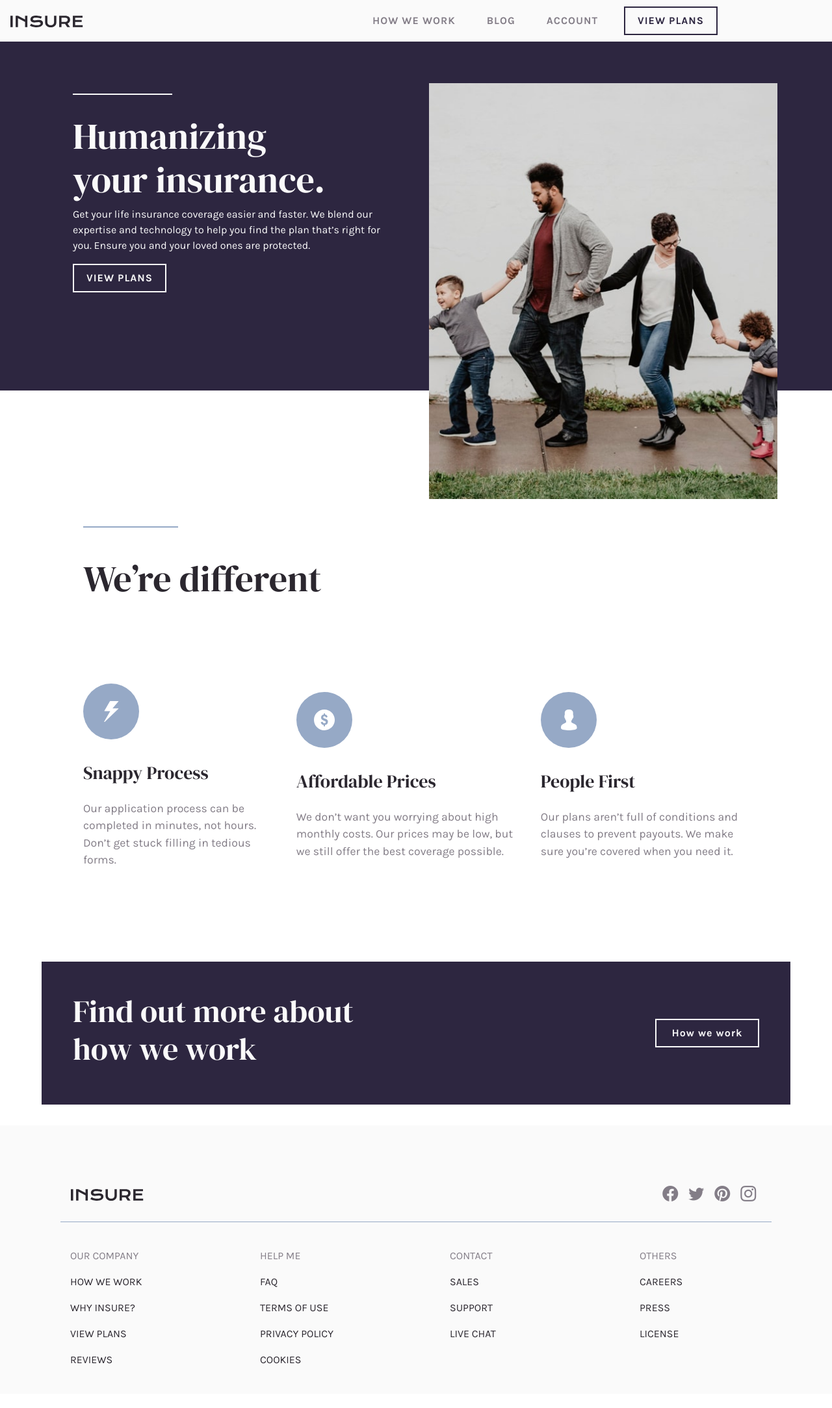
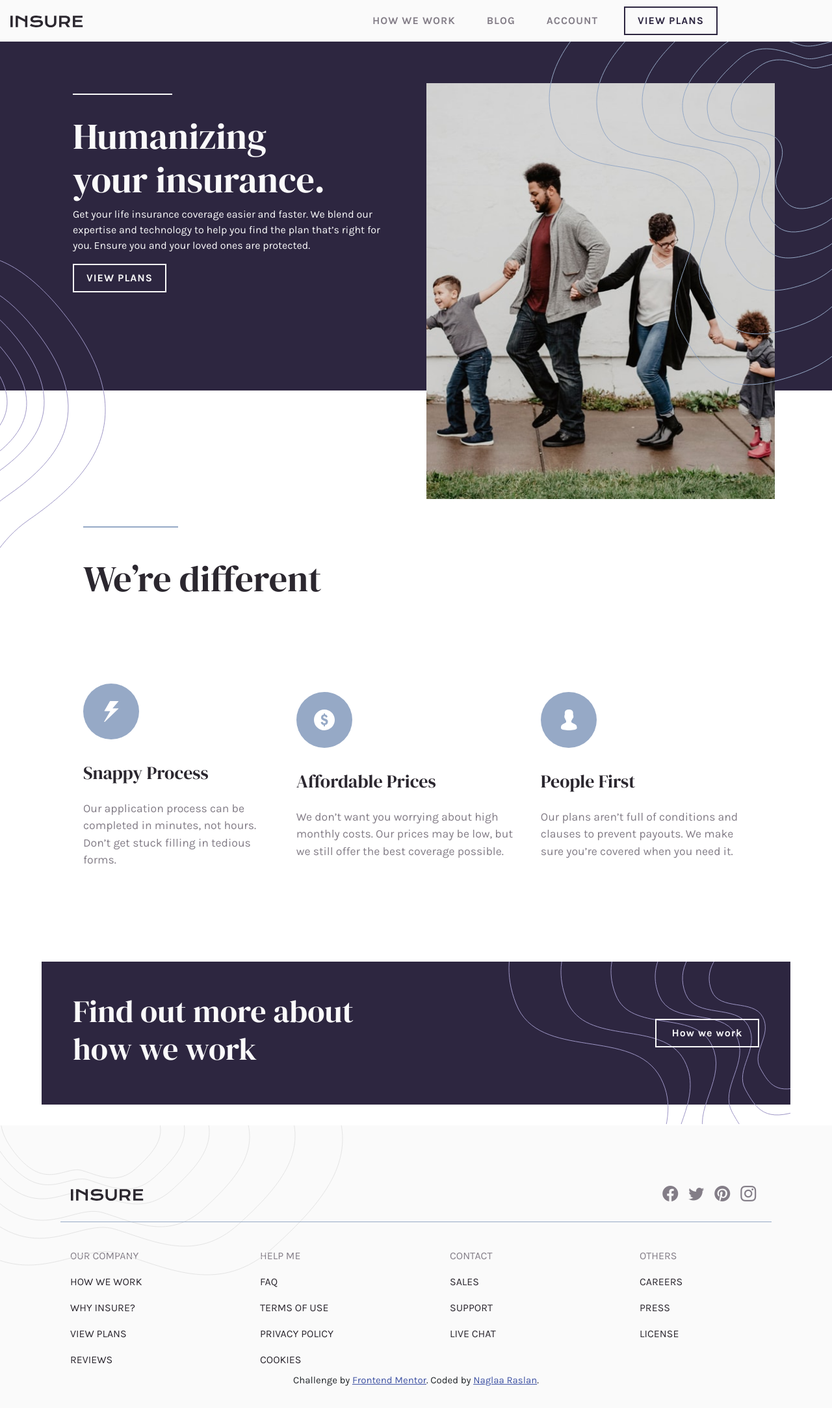
Before and after one commit to codeAndcocoa/Insure-landing-page, a plain HTML site: page index.html in a window 1280 px wide. Shown: the whole page at 65% size. Before the commit the page ends 2145 px from the top, so only its background shows below. Drawn offline with nearby package versions, Linux system fonts and the light colour scheme.

Commit message:
Update index.html

```diff
--- a/index.html
+++ b/index.html
@@ -27,7 +27,7 @@
     <!-- Feel free to remove these styles or customise in your own stylesheet 👍 -->
     <style>
       .attribution {
-        font-size: 11px;
+        font-size: 15px;
         text-align: center;
       }
       .attribution a {
@@ -37,7 +37,7 @@
   </head>
   <body>
     <header class="position-relative">
-      <nav class="navbar navbar-expand-lg p-1">
+      <nav class="navbar navbar-expand-lg p-1 position-relative">
         <div class="container-fluid">
           <a href="#" class="navbar-brand">
             <img src="./images/logo.svg" alt="insure word logo" />
@@ -100,7 +100,7 @@
       </nav>
       <div class="showcase">
         <div
-          class="d-flex flex-column-reverse flex-lg-row align-content-center justify-content-evenly gap-2"
+            class="d-flex flex-column-reverse flex-lg-row align-content-center justify-content-evenly"
           >
              <div class="intro">
                <div
@@ -124,10 +124,18 @@
               </div>
             </div>
             <div class="image">
-            <img src="./images/image-intro-desktop.jpg" alt="" />
+              <img src="./images/image-intro-desktop.jpg" alt="image of family consists of father,mother son and daughter" />
             </div>
           </div>
       </div>
+      <picture class="right-intro-pattern position-absolute">
+        <source media="(max-width:992px )" srcset="./images/bg-pattern-intro-right-mobile.svg">
+        <img src="./images/bg-pattern-intro-right-desktop.svg" alt="pattern">
+      </picture>
+      <picture class="left-intro-pattern position-absolute">
+        <source media="(max-width:992px )" srcset="./images/bg-pattern-intro-left-mobile.svg">
+        <img src="./images/bg-pattern-intro-left-desktop.svg" alt="pattern">
+      </picture>
     </header>
 
     <section id="specifications">
@@ -174,9 +182,9 @@
           </p>
         </div>
       </div>
-      <div class="find-more">
+      <div class="find-more position-relative">
         <div
-          class="d-flex flex-column flex-lg-row align-items-center justify-content-between"
+          class="d-flex flex-column flex-xl-row align-items-center justify-content-between"
         >
           <div class="para flex-fill">
             <h1 class="text-center text-lg-start">
@@ -184,15 +192,19 @@
             </h1>
           </div>
           <div class="more-button flex-fill text-end">
-            <button type="button" class="find-btn">How we work</button>
+            <button type="button" class="find-btn position-relative">How we work</button>
           </div>
         </div>
+        <picture class="find-pattern position-absolute">
+<source media="(max-width: 992px)" srcset="./images/bg-pattern-how-we-work-mobile.svg">
+<img src="./images/bg-pattern-how-we-work-desktop.svg" alt="pattern">
+        </picture>
       </div>
     </section>
 
-    <footer>
+    <footer class="position-relative">
       <div
-        class="footer-top d-flex flex-column flex-lg-row align-items-center justify-content-between p-3"
+        class="footer-top d-flex flex-column flex-lg-row align-items-center justify-content-between p-3 position-relative"
       >
         <div class="logo flex-fill">
           <img src="./images/logo.svg" alt="insure word logo" />
@@ -360,25 +372,20 @@
           </div>
         </div>
       </div>
-    </footer>
-    <!--
-
-
-
-
-
-
-
-
- s
- -->
-
-    <!-- <div class="attribution">
+      <picture class="footer-pattern position-absolute">
+        <source media="(max-width:992px )" srcset="./images/bg-pattern-footer-mobile.svg">
+        <img src="./images/bg-pattern-footer-desktop.svg" alt="pattern">
+      </picture>
+       <div class="attribution">
       Challenge by
       <a href="https://www.frontendmentor.io?ref=challenge" target="_blank"
         >Frontend Mentor</a
       >. Coded by <a href="#">Naglaa Raslan</a>.
-    </div> -->
+    </div>
+    </footer>
+
+
+
     <!-- BootStrap Javascript v.5.3 -->
     <script
       src="https://cdn.jsdelivr.net/npm/bootstrap@5.3.3/dist/js/bootstrap.bundle.min.js"
```
Lines whose indentation alone changed are shown as unchanged.
